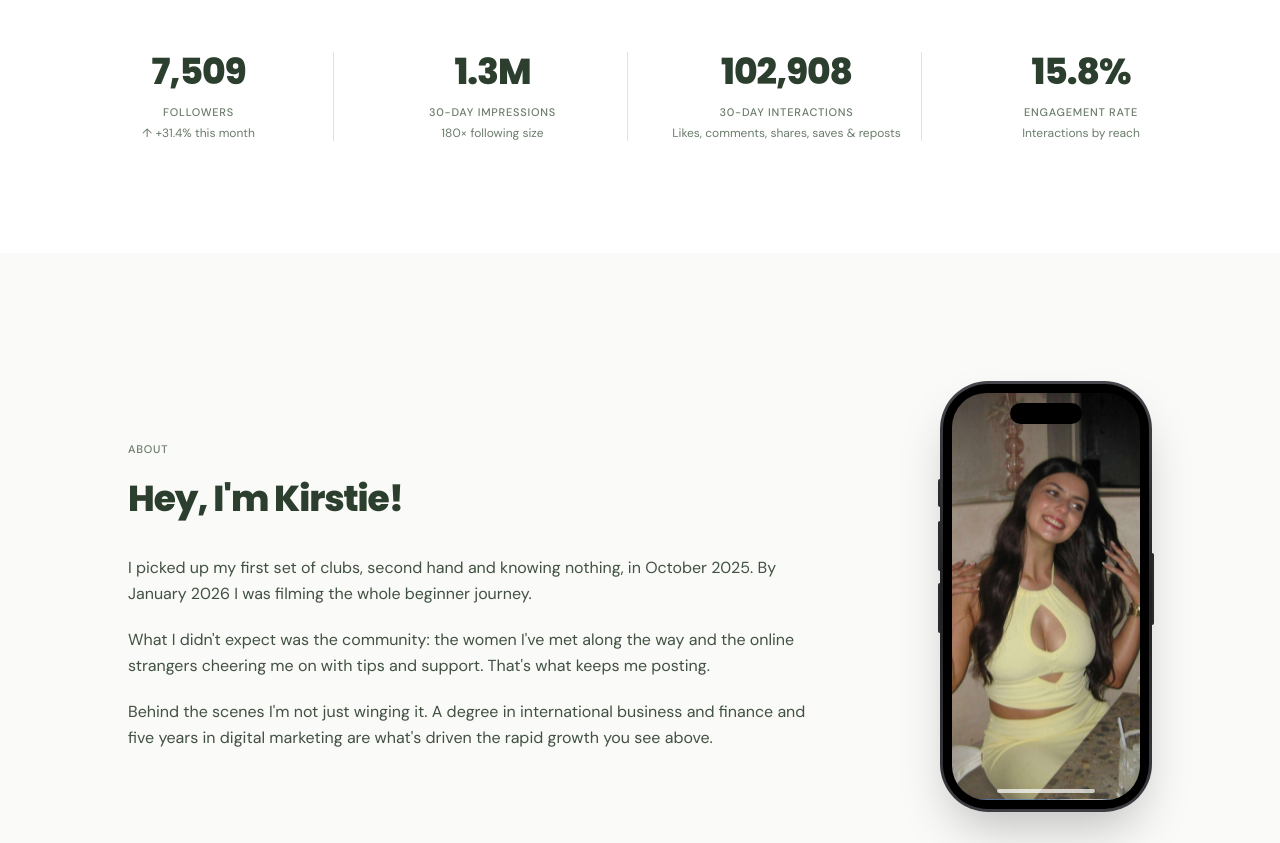
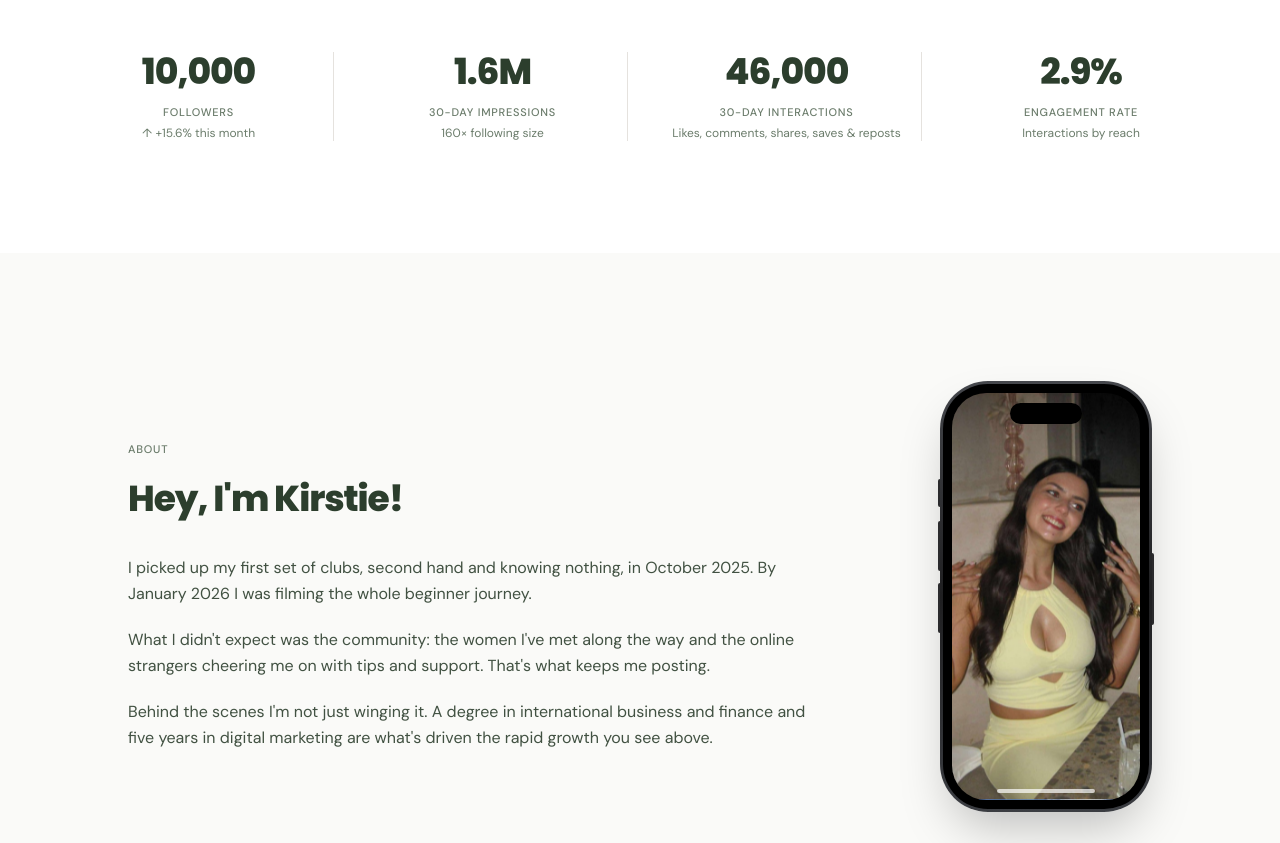
Before and after one commit to kirstiemcconnell/kirstieplaysgolf, a Next.js app: page / in a window 1280 px wide. Shown: the part 860-1703 px from the top of the page. Built offline with nearby package versions, Linux system fonts and the light colour scheme.

Commit message:
Update Stats.tsx

```diff
--- a/app/components/Stats.tsx
+++ b/app/components/Stats.tsx
@@ -9,31 +9,31 @@ const millionFormat = (n: number) => `${(n / 1000000).toFixed(1)}M`;
 // Engagement rate is stored ×10 so the integer counter can animate a decimal.
 const pctFormat = (n: number) => `${(n / 10).toFixed(1)}%`;
 
-// Followers auto-updated daily via Cowork scheduled task (Instagram API).
+// Followers auto-updated daily via Cowork scheduled task (Instagram API) — task currently paused.
 // All other figures manually maintained. Update from Instagram Insights.
-// Engagement rate = interactions / reach = 102,908 / 653,094 = 15.8%
+// Engagement rate = interactions / reach = 46,000 / 1,600,000 = 2.9%
 const stats = [
   {
     label: "Followers",
-    value: statsData.followers,
+    value: 10000,
     format: intFormat,
-    sub: "↑ +31.4% this month",
+    sub: "↑ +15.6% this month",
   },
   {
     label: "30-day impressions",
-    value: 1300000,
+    value: 1600000,
     format: millionFormat,
-    sub: "180× following size",
+    sub: "160× following size",
   },
   {
     label: "30-day interactions",
-    value: 102908,
+    value: 46000,
     format: intFormat,
     sub: "Likes, comments, shares, saves & reposts",
   },
   {
     label: "Engagement rate",
-    value: 158,
+    value: 29,
     format: pctFormat,
     sub: "Interactions by reach",
   },
```
